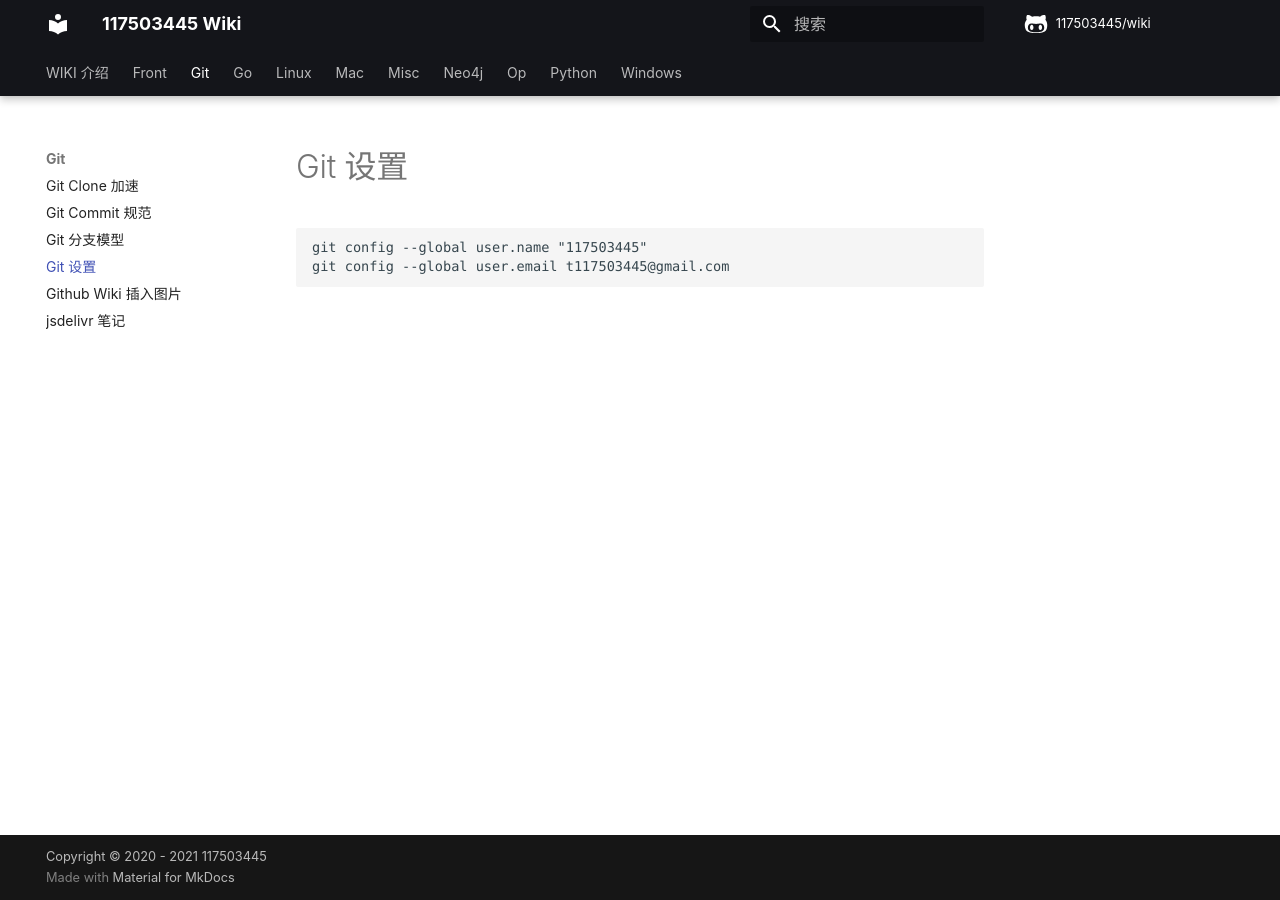
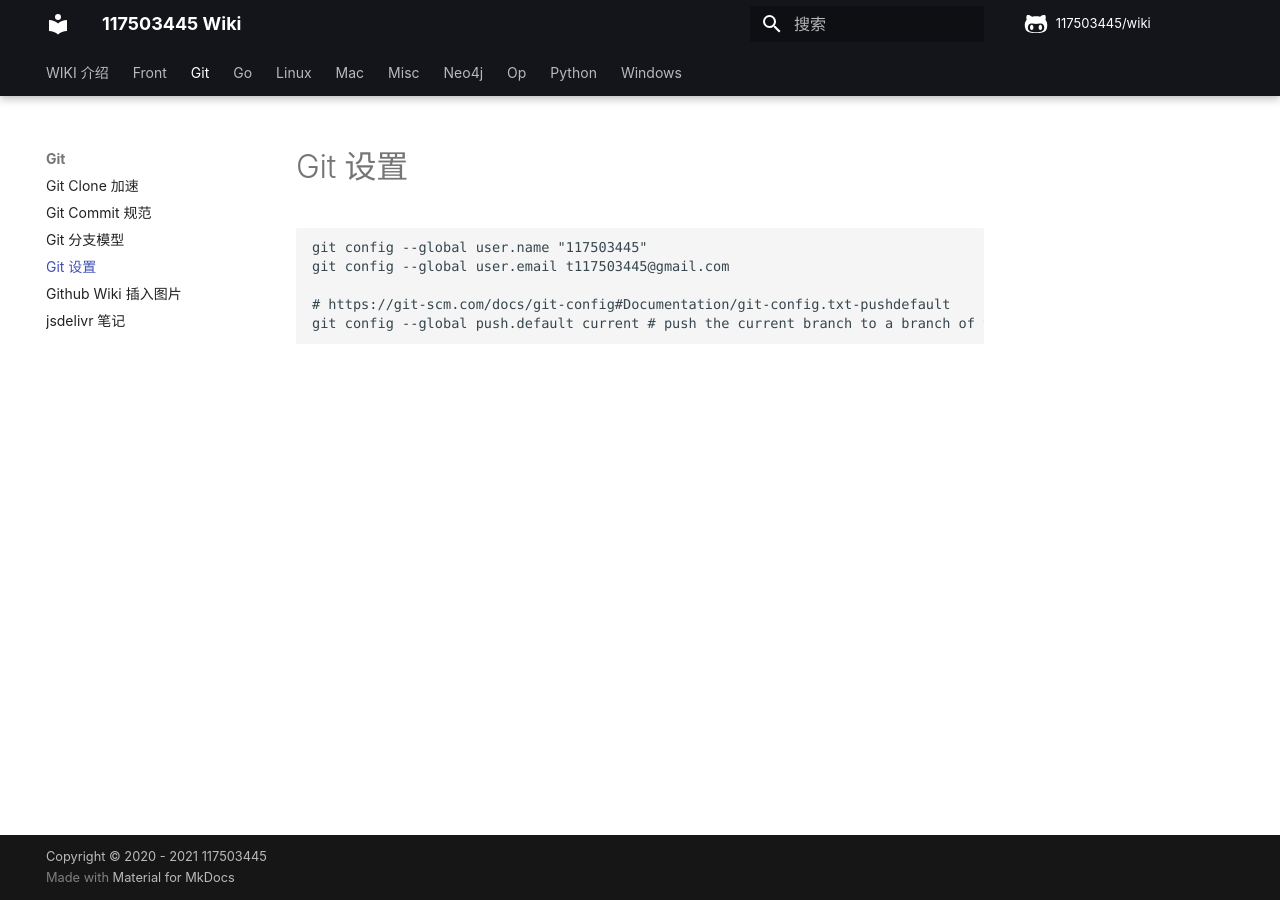
Before and after one commit to 117503445/wiki, an MkDocs documentation site: the page built from docs/git/Git 设置.md, in a window 1280 px wide. Built offline with MkDocs 1.6.1 and Material for MkDocs 9.7.7, drawn with Linux system fonts in a browser that asks for light colours; some web fonts are replaced; comment, search, counter and statistics services are not loaded.

Commit message:
Update Git 设置.md

````diff
--- a/docs/git/Git 设置.md
+++ b/docs/git/Git 设置.md
@@ -11,4 +11,7 @@
 ```sh
 git config --global user.name "117503445"
 git config --global user.email t117503445@gmail.com
+
+# https://git-scm.com/docs/git-config#Documentation/git-config.txt-pushdefault
+git config --global push.default current # push the current branch to a branch of the same name
 ```
````
